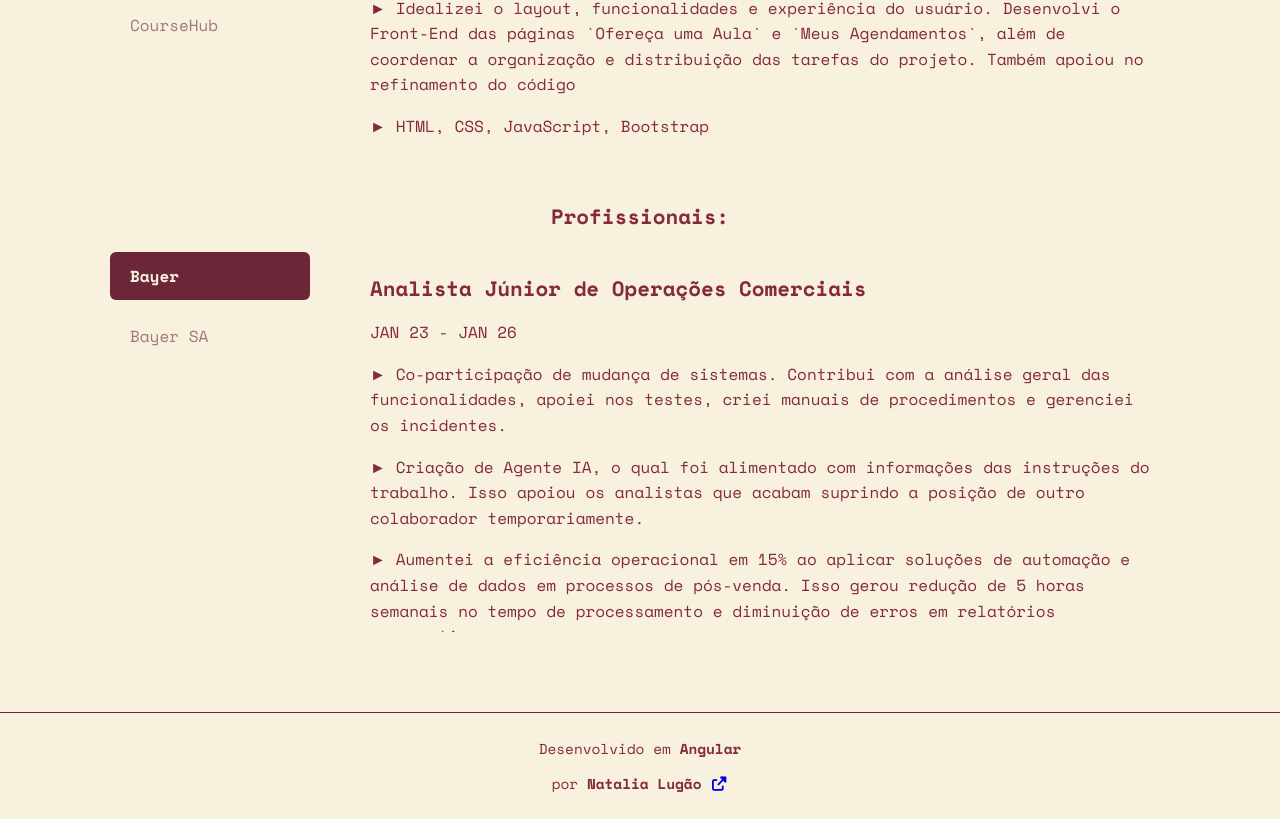
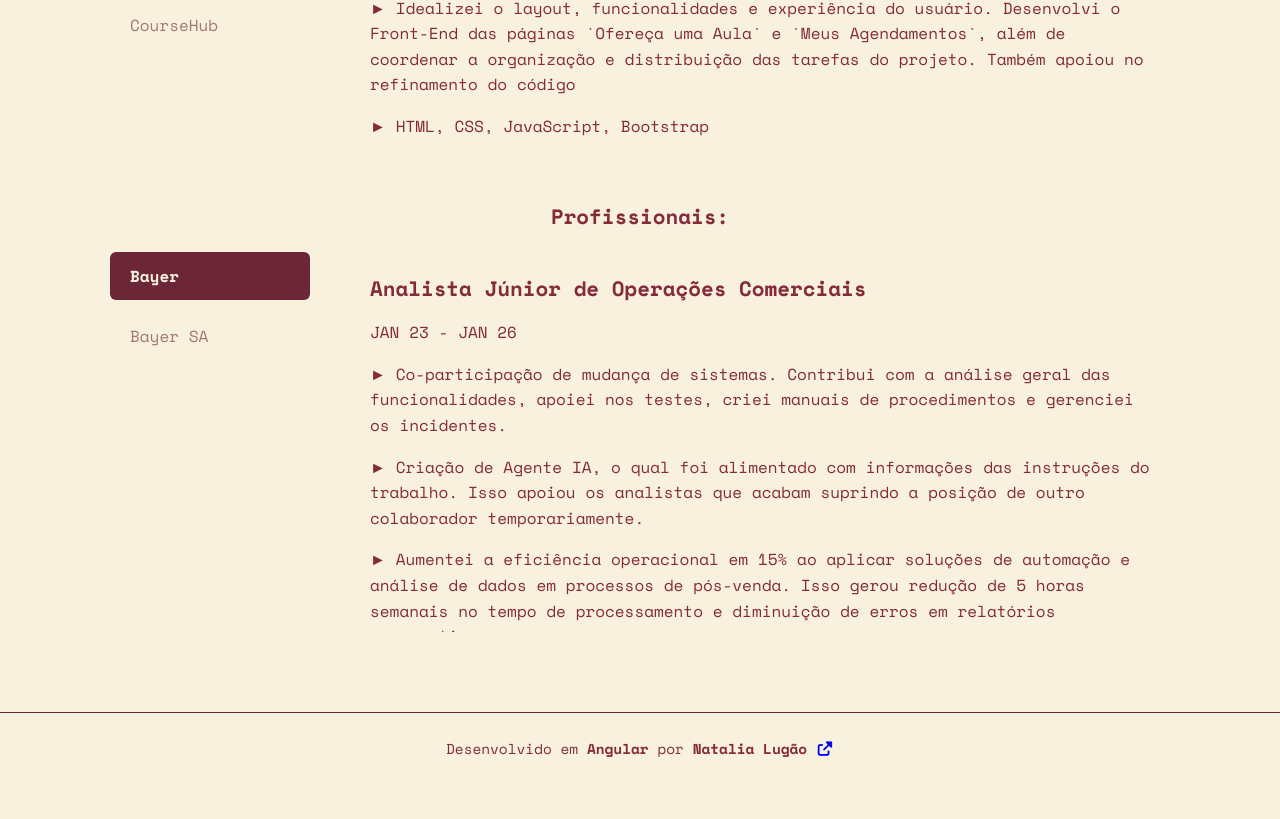
Before and after one commit to nalugao/angular-portfolio-natalialugao, an Angular app: page / in a window 1280 px wide. Shown: the part 3011-3830 px from the top of the page. After the commit the page ends 3794 px from the top, so only its background shows below. Built offline with nearby package versions, Linux system fonts and the light colour scheme.

Commit message:
Refactor footer component HTML for improved structure and readability

```diff
--- a/src/app/components/footer/footer.component.html
+++ b/src/app/components/footer/footer.component.html
@@ -1,8 +1,7 @@
 <footer class="footer">
   <p>
     Desenvolvido em
-    <strong>Angular</strong> </p>
-    <p>por
+    <strong>Angular</strong> por
     <strong>Natalia Lugão </strong>
     <a href="https://github.com/nalugao/angular-portfolio-natalialugao" target="_blank">
       <i class="fas fa-external-link-alt"></i>
```
